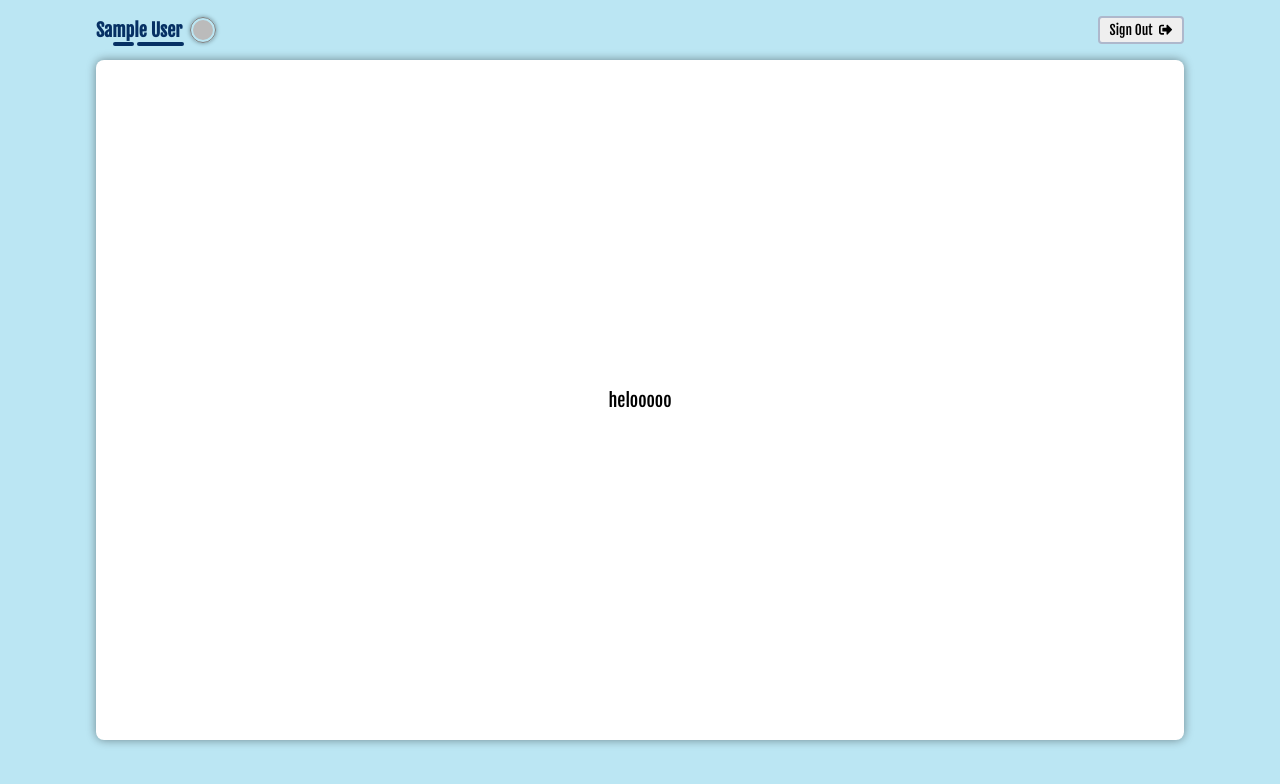
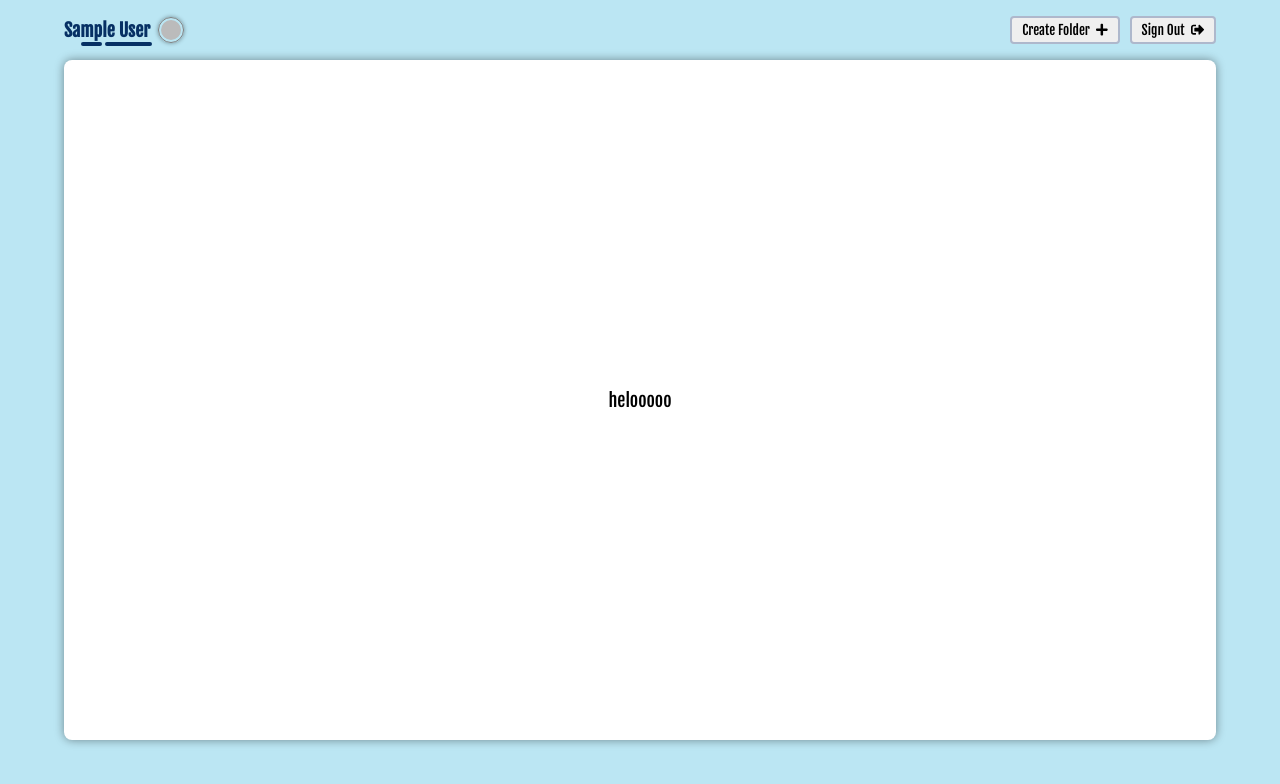
Before and after one commit to keshavDooleea/kshots, a Next.js app: page /dashboard in a window 1280 px wide. Shown: the top 784 px of the page. Built offline with nearby package versions, Linux system fonts and the light colour scheme; no server answers; sample sign-in values are in the browser's storage.

Commit message:
added interface for nav items and new nav items button

```diff
--- a/Components/CommonLayout.tsx
+++ b/Components/CommonLayout.tsx
@@ -1,7 +1,7 @@
 import CommonStyles from "../styles/CommonLayout.module.scss";
 import { signOut, useSession } from "next-auth/client";
 import Head from "../Components/Head";
-import { faSignOutAlt } from "@fortawesome/free-solid-svg-icons";
+import { faSignOutAlt, faPlus } from "@fortawesome/free-solid-svg-icons";
 import { FontAwesomeIcon } from "@fortawesome/react-fontawesome";
 
 interface ICommonProps {
@@ -9,8 +9,23 @@ interface ICommonProps {
   title: string;
 }
 
+interface INavItem {
+  name: string;
+  icon: any;
+  onClick?: () => void;
+}
+
 const CommonLayout = ({ children, title }: ICommonProps) => {
   const [session, setSession] = useSession();
+
+  const NavItem = ({ name, icon, onClick }: INavItem) => {
+    return (
+      <button className={CommonStyles.signOutBtn} onClick={onClick}>
+        {name}
+        <FontAwesomeIcon icon={icon} className={CommonStyles.icon} />
+      </button>
+    );
+  };
 
   return (
     <div className={CommonStyles.body}>
@@ -24,14 +39,14 @@ const CommonLayout = ({ children, title }: ICommonProps) => {
           </h4>
           {session?.user?.image && (
             <div className={CommonStyles.img}>
-              <img src={session?.user?.image as string} alt="Picture of the author" loading="lazy" />
+              <img src={session?.user?.image as string} alt="User's profile picture" loading="lazy" />
             </div>
           )}
         </span>
-        <button className={CommonStyles.signOutBtn} onClick={() => signOut({ callbackUrl: "/" })}>
-          Sign Out
-          <FontAwesomeIcon icon={faSignOutAlt} className={CommonStyles.icon} />
-        </button>
+        <span className={CommonStyles.navRight}>
+          <NavItem name="Create Folder" icon={faPlus} />
+          <NavItem name="Sign Out" icon={faSignOutAlt} onClick={() => signOut({ callbackUrl: "/" })} />
+        </span>
       </nav>
 
       <div className={CommonStyles.main}>{children}</div>
--- a/styles/CommonLayout.module.scss
+++ b/styles/CommonLayout.module.scss
@@ -39,8 +39,14 @@
     }
   }
 
-  .icon {
-    margin-left: 6px;
+  .navRight {
+    button {
+      margin-left: 10px;
+
+      .icon {
+        margin-left: 6px;
+      }
+    }
   }
 }
 
--- a/styles/globals.scss
+++ b/styles/globals.scss
@@ -12,7 +12,7 @@
   --main: white;
   --textColor: #063064;
   --mainHeight: 85vh;
-  --mainWidth: 85vw;
+  --mainWidth: 90vw;
 
   --radius: 8px;
 }
```
